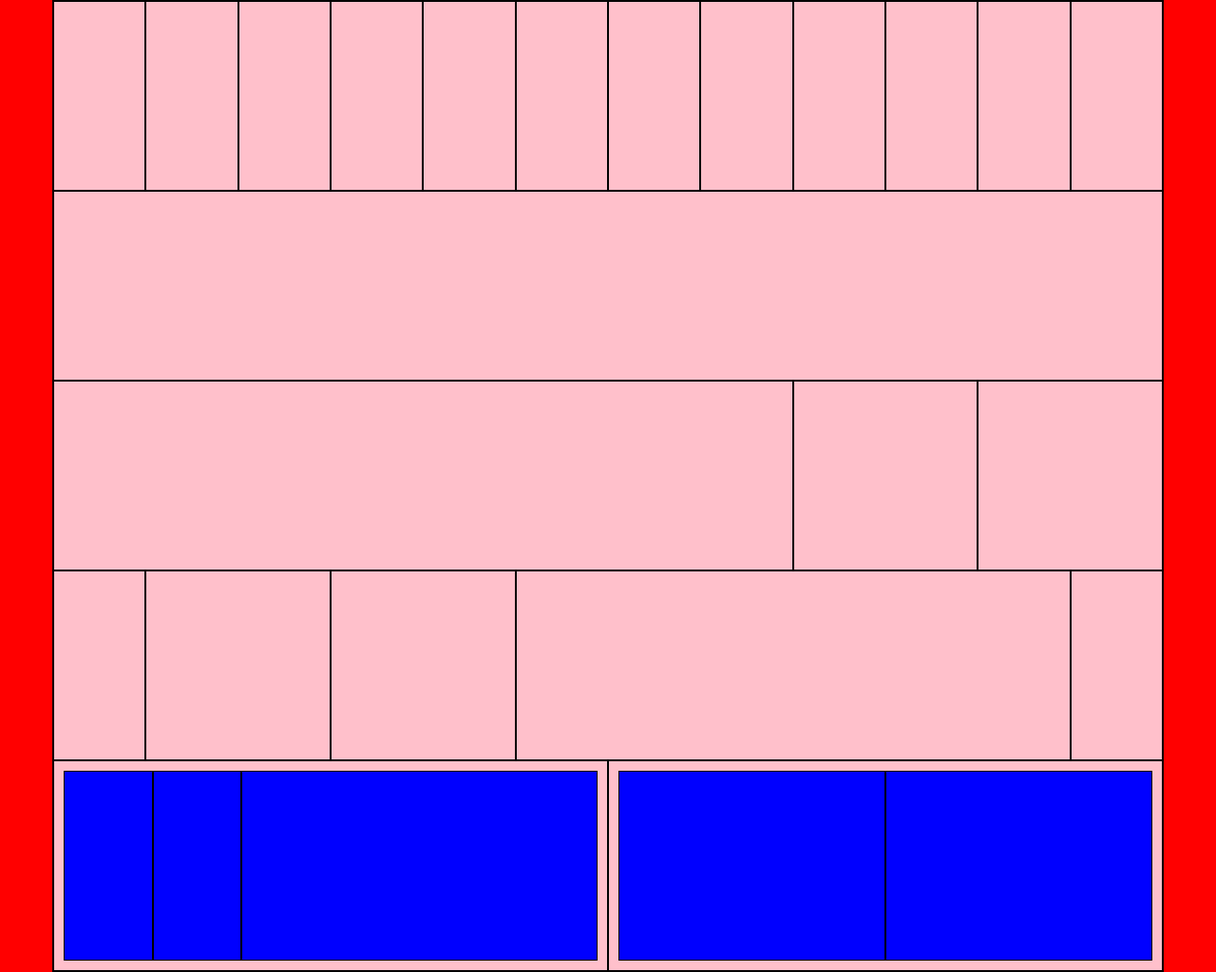
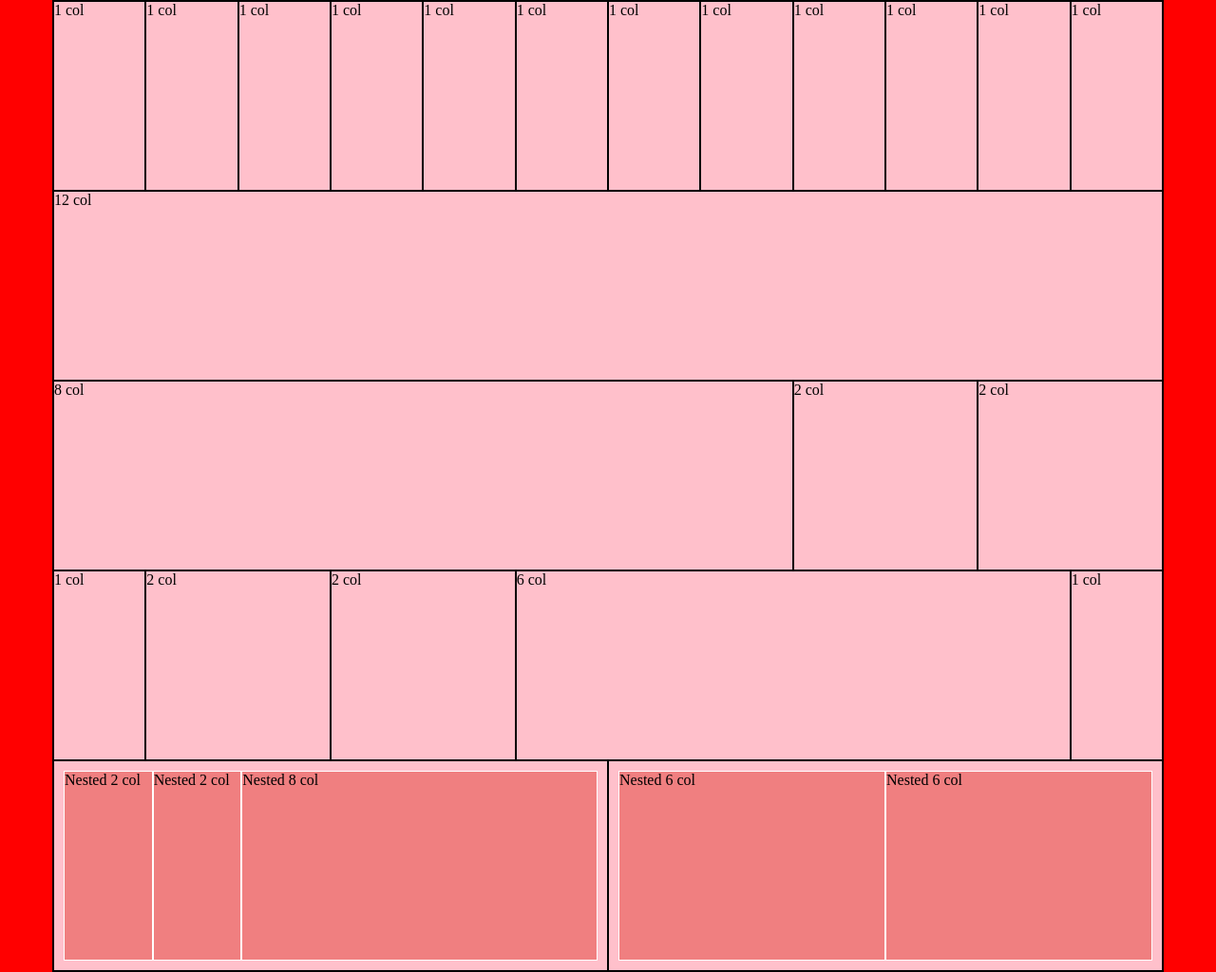
Before and after one commit to Geeogee/html-css-12bool, a plain HTML site: page index.html in a window 1280 px wide. Shown: the whole page at 95% size. Drawn offline with Linux system fonts and the light colour scheme.

Commit message:
Using advanced selectors for nested grid selection

```diff
--- a/css/main.css
+++ b/css/main.css
@@ -15,10 +15,11 @@ div[class*="col-"] {
   border: 1px solid #000;
 }
 
-.row:last-child > [class*="col-"] {
+.container > .row:last-child > [class*="col-"] {
   padding: 10px;
 }
 
 .row .row > [class*="col-"] {
-  background-color: blue;
+  background-color: #f07f80;
+  border: 1px solid #FFF;
 }
--- a/index.html
+++ b/index.html
@@ -14,39 +14,51 @@
       <div class="row">
 
         <div class="col-1">
+          1 col
         </div>
 
         <div class="col-1">
+          1 col
         </div>
 
         <div class="col-1">
+          1 col
         </div>
 
         <div class="col-1">
+          1 col
         </div>
 
         <div class="col-1">
+          1 col
         </div>
 
         <div class="col-1">
+          1 col
         </div>
 
         <div class="col-1">
+          1 col
         </div>
 
         <div class="col-1">
+          1 col
         </div>
 
         <div class="col-1">
+          1 col
         </div>
 
         <div class="col-1">
+          1 col
         </div>
 
         <div class="col-1">
+          1 col
         </div>
 
         <div class="col-1">
+          1 col
         </div>
 
       </div>
@@ -55,6 +67,7 @@
       <div class="row">
 
         <div class="col-12">
+          12 col
         </div>
 
       </div>
@@ -63,12 +76,15 @@
       <div class="row">
 
         <div class="col-8">
+          8 col
         </div>
 
         <div class="col-2">
+          2 col
         </div>
 
         <div class="col-2">
+          2 col
         </div>
 
       </div>
@@ -77,19 +93,25 @@
       <div class="row">
 
         <div class="col-1">
+          1 col
         </div>
 
         <div class="col-2">
+          2 col
         </div>
 
         <div class="col-2">
+          2 col
         </div>
 
         <div class="col-6">
+          6 col
         </div>
 
         <div class="col-1">
+          1 col
         </div>
+
 
       </div>
 
@@ -102,13 +124,15 @@
           <div class="row">
 
             <div class="col-2">
-
+              Nested 2 col
             </div>
 
             <div class="col-2">
+              Nested 2 col
             </div>
 
             <div class="col-8">
+              Nested 8 col
             </div>
 
           </div>
@@ -120,9 +144,11 @@
           <div class="row">
 
             <div class="col-6">
+              Nested 6 col
             </div>
 
             <div class="col-6">
+              Nested 6 col
             </div>
 
           </div>
```
